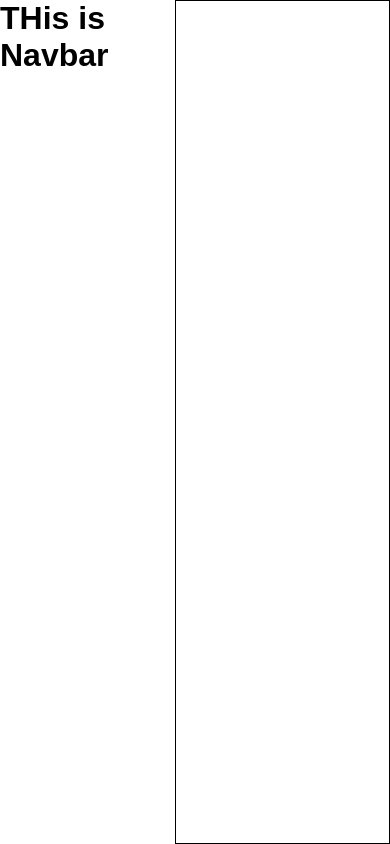
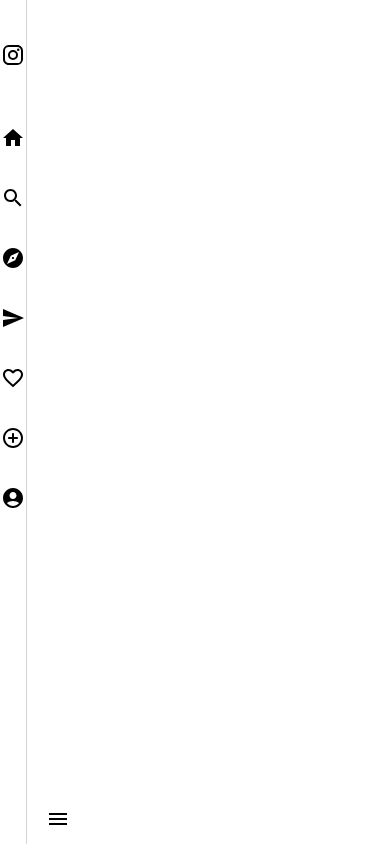
Before and after one commit to sid56rajawat/Photosphere, a React (Create React App) app in the folder client/: page /demo in a window 390 px wide. Built offline with nearby package versions, Linux system fonts and the light colour scheme.

Commit message:
Navigation Sidebar Creation and Responsive Styling

```diff
--- /dev/null
+++ b/client/src/assets/css/Navbar.css
@@ -0,0 +1,110 @@
+.demo {
+  width: 100vw;
+  height: 100vh;
+}
+
+.sidebar {
+  position: fixed;
+  display: flex;
+  flex-direction: column;
+  z-index: 1;
+  height: 100%;
+  width: 20%;
+  border-right: 1px solid lightgray;
+}
+
+.side {
+  display: flex;
+  flex-direction: row;
+  justify-content: center;
+}
+
+.small, .large {
+  margin-top: 20px;
+  padding: 10px;
+}
+
+.sidebarList {
+  height: auto;
+  padding: 0;
+  width: 100%;
+}
+
+.sidebarList .row {
+  width: 100%;
+  height: 60px;
+  list-style: none;
+  margin: 0;
+  display: flex;
+  flex-direction: row;
+  justify-content: center;
+  align-items: center;
+  font-family: "Segoe UI", Tahoma, Geneva, Verdana, sans-serif;
+}
+
+.sidebarList .row:hover {
+  cursor: pointer;
+  background-color: rgba(0, 0, 0, 0.05);
+}
+
+.sidebarList #active {
+  font-weight: bolder;
+}
+
+.sidebarButton {
+  display: flex;
+  flex-direction: row;
+  align-items: center;
+  color: black;
+  background: 0;
+  border: 0;
+  margin: 5px 10px 5px 25px;
+  padding: 10px 15px 10px 21px;
+  border-radius: 8px;
+  width: auto;
+  cursor: pointer;
+}
+
+.sidebarButton:hover {
+  cursor: pointer;
+  background-color: rgba(0, 0, 0, 0.05);
+}
+
+.sidebarButton > span {
+  display: block;
+  font-size: 18px;
+  margin-left: 5px;
+  align-items: center;
+}
+
+.sidebarMore {
+  position: fixed;
+  bottom: 10px;
+}
+
+.row #icon {
+  flex: 30%;
+  display: grid;
+  place-items: center;
+}
+.row #title {
+  flex: 70%;
+}
+
+@media (max-width: 1300px) {
+  .sidebar {
+    width: 7%;
+  }
+  .row #title {
+    display: none;
+  }
+  .menuIcon {
+    position: fixed;
+  }
+  .sidebarButton > span {
+    display: none;
+  }
+  .large.logo {
+    display: none;
+  }
+}
--- a/client/src/components/ui/Logo.js
+++ b/client/src/components/ui/Logo.js
@@ -1,5 +1,5 @@
 import React from "react";
 
 export default function Logo(obj) {
-  return <p className="logo">{obj.name}</p>;
+  return <p className={obj.className || "logo"}>{obj.name || "Photosphere"}</p>;
 }
--- a/client/src/components/ui/Navbar.js
+++ b/client/src/components/ui/Navbar.js
@@ -1,5 +1,42 @@
 import React from "react";
+import Logo from "./Logo";
+import "../../assets/css/Navbar.css";
+import { NavbarData } from "./NavbarData";
+import InstagramIcon from '@mui/icons-material/Instagram';
+import MenuIcon from '@mui/icons-material/Menu';
 
-export default function Navbar() {
-  return <h1>THis is Navbar</h1>;
+function Navbar() {
+  return (
+    <div className="sidebar">
+      <div className="side">
+        <Logo className="small logo" name={<InstagramIcon/>} />
+        <Logo className="large logo" name="Photosphere" />
+      </div>
+      <ul className="sidebarList">
+        {NavbarData.map((val, key) => {
+          return (
+            <li
+              key={key}
+              className="row"
+              id={window.location.pathname == val.link ? "active" : ""}
+              onClick={() => {
+                window.location.pathname = val.link;
+              }}
+            >
+              {" "}
+              <div id="icon">{val.icon}</div> <div id="title">{val.title}</div>
+            </li>
+          );
+        })}
+        <li className="sidebarMore">
+          <button className="sidebarButton">
+            <MenuIcon className="menuIcon"/>
+            <span>More</span>
+          </button>
+        </li>
+      </ul>
+    </div>
+  );
 }
+
+export default Navbar;
--- /dev/null
+++ b/client/src/components/ui/NavbarData.js
@@ -0,0 +1,46 @@
+import React from "react";
+import HomeIcon from '@mui/icons-material/Home';
+import SearchIcon from '@mui/icons-material/Search';
+import ExploreIcon from '@mui/icons-material/Explore';
+import SendIcon from '@mui/icons-material/Send';
+import FavoriteBorderIcon from '@mui/icons-material/FavoriteBorder';
+import AddCircleOutlineRoundedIcon from '@mui/icons-material/AddCircleOutlineRounded';
+import AccountCircleRoundedIcon from '@mui/icons-material/AccountCircleRounded';
+
+export const NavbarData = [
+  {
+    title: "Home",
+    icon: <HomeIcon />,
+    link: "/Home",
+  },
+  {
+    title: "Search",
+    icon: <SearchIcon />,
+    link: "/Search",
+  },
+  {
+    title: "Explore",
+    icon: <ExploreIcon />,
+    link: "/Explore",
+  },
+  {
+    title: "Messages",
+    icon: <SendIcon />,
+    link: "/Messages",
+  },
+  {
+    title: "Notifications",
+    icon: <FavoriteBorderIcon />,
+    link: "/Notifications",
+  },
+  {
+    title: "Create",
+    icon: <AddCircleOutlineRoundedIcon />,
+    link: "/Create",
+  },
+  {
+    title: "Profile",
+    icon: <AccountCircleRoundedIcon />,
+    link: "/Profile",
+  },
+];
--- a/client/src/pages/Demo.js
+++ b/client/src/pages/Demo.js
@@ -1,11 +1,11 @@
 import React from "react";
+import "../assets/css/Navbar.css"
 import Navbar from "../components/ui/Navbar";
 
 export default function Demo() {
   return (
-    <div className="page">
-      <Navbar />
-      <div className="home"></div>
+    <div className="demo">
+      <Navbar/>
     </div>
   );
-}
+};
```
Also changed, not shown: client/package.json (+8 -1 lines), package.json (added, +9 -0 lines), 2 other files (tests, documents, lock files or other folders).
